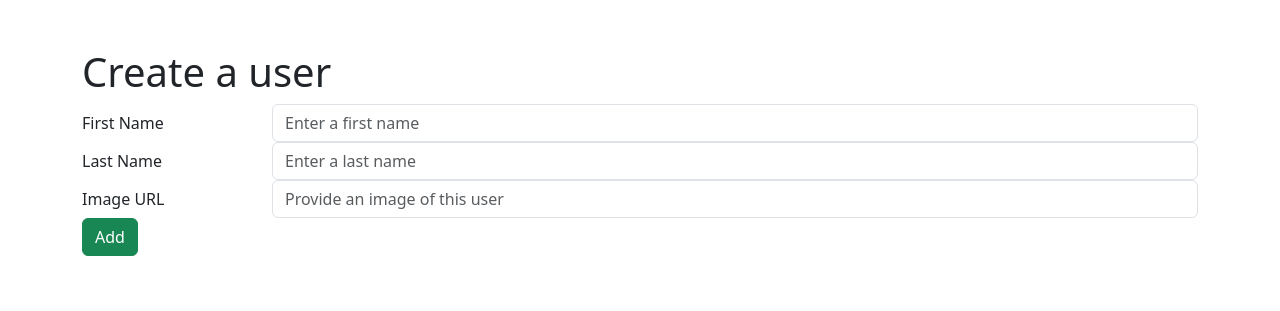
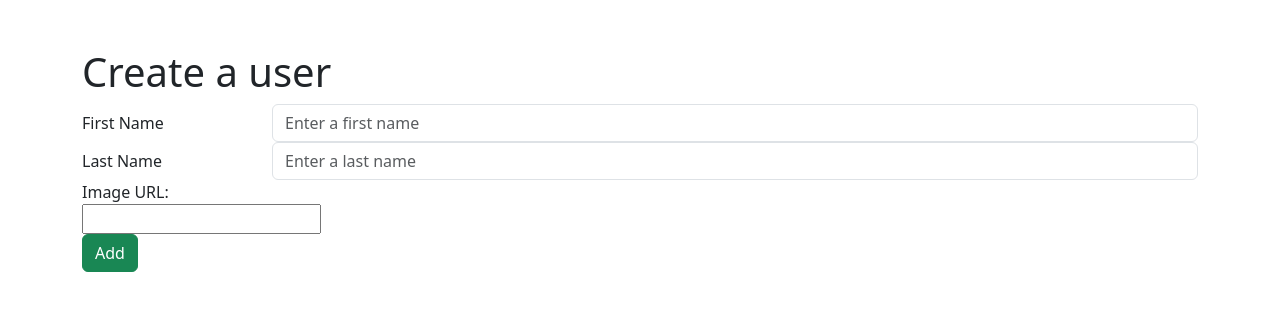
Before and after one commit to ShangitaPaul/sql-alchemy-intro-blogly-part1, a Flask app: page /users/new in a window 1280 px wide. Shown: the part 56-367 px from the top of the page. Run offline with Flask 2, Linux system fonts and the light colour scheme; some libraries are stand-ins or nearby versions.

Commit message:
Add files via upload
Fixed previous errors, now gets:

======================================================================
FAIL: test_add_user (tests.test-routes.TestRoutes)
----------------------------------------------------------------------
Traceback (most recent call last):
  File "/home/shangita/Desktop/UMASS_Global/Assessment/sql-alchemy/sql-alchemy-intro/sql-alchemy-intro-blogly-part1/tests/test-routes.py", line 52, in test_add_user
    self.assertEqual(response.status_code, 302)
AssertionError: 200 != 302

----------------------------------------------------------------------
Ran 5 tests in 0.175s

FAILED (failures=1)

```diff
--- a/app.py
+++ b/app.py
@@ -62,20 +62,18 @@ def users_new_form():
     return render_template('users/new.html')
 
 
-@app.route("/users/new", methods=["POST"])
-# users_new: Handles the form submission for creating a new user. It retrieves form data from the request, creates a new User object, adds it to the database session, and commits the changes to the database.
+@app.route('/users/new', methods=['POST'])
 def users_new():
-    """Handle form submission for creating a new user"""
+    first_name = request.form['first_name']
+    last_name = request.form['last_name']
+    image_url = request.form.get('image_url', None)  # Use get() with a default value
 
-    new_user = User(
-        first_name=request.form['first_name'],
-        last_name=request.form['last_name'],
-        image_url=request.form['image_url'] or None)
-
+    new_user = User(first_name=first_name, last_name=last_name, image_url=image_url)
     db.session.add(new_user)
     db.session.commit()
 
-    return redirect("/users")
+    return redirect('/users')
+
 
 
 @app.route('/users/<int:user_id>')
--- a/templates/users/new.html
+++ b/templates/users/new.html
@@ -36,13 +36,9 @@ Create User
   </div>
 
   <div class="form-group row">
-    <label for="image_url" class="col-sm-2 col-form-label">Image URL</label>
+    <label for="image_url">Image URL:</label>
     <div class="col-sm-10">
-      <input type="text"
-             class="form-control"
-             id="image_url"
-             name="image_url"
-             placeholder="Provide an image of this user">
+      <input type="text" id="image_url" name="image_url">
     </div>
   </div>
 
```
Also changed, not shown: README.md.
